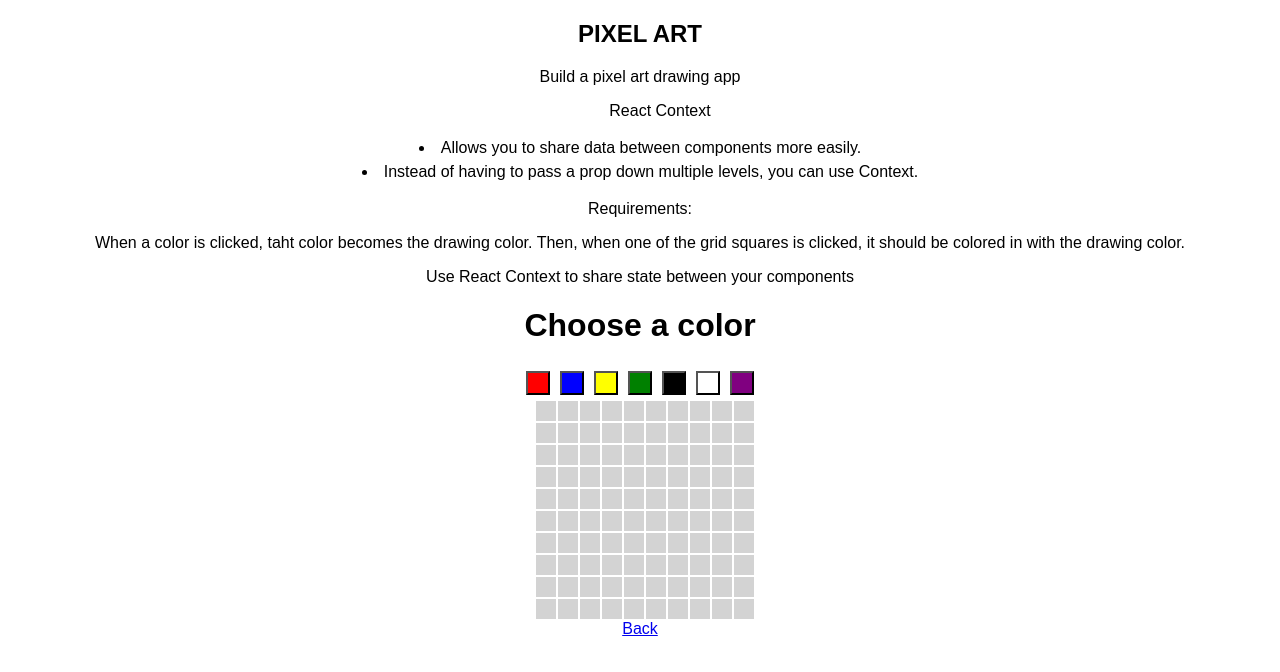
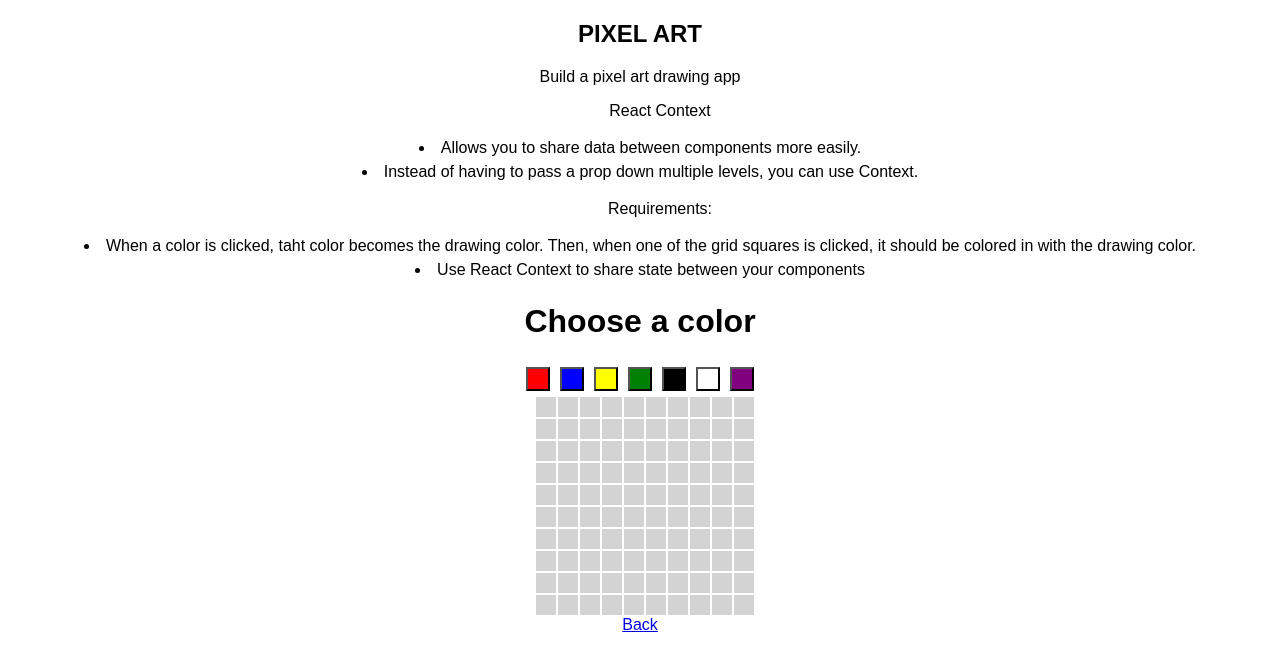
Before and after one commit to marinaaglic/react-exercises, a React (Vite) app: page /pixel-art in a window 1280 px wide. Shown: the top 672 px of the page. Built offline with nearby package versions, Linux system fonts and the light colour scheme.

Commit message:
corrected task text

```diff
--- a/src/pages/FocusInput.tsx
+++ b/src/pages/FocusInput.tsx
@@ -16,8 +16,8 @@ const FocusInput = () => {
         Focus an input upon a component mounting useRef - for interaction with
         the actual DOM
       </p>
-      <p>Requirements:</p>
-      <p>Upon page load, focus the input</p>
+      <ul>Requirements:</ul>
+      <li>Upon page load, focus the input</li>
       <label htmlFor="focused-input">Focus me on page load!</label>
       <input name="focused-input" ref={inputRef}></input>
       <Link to="/">Back</Link>
--- a/src/pages/PixelArt.tsx
+++ b/src/pages/PixelArt.tsx
@@ -17,13 +17,13 @@ const PixelArt = () => {
         Instead of having to pass a prop down multiple levels, you can use
         Context.
       </li>
-      <p>Requirements:</p>
-      <p>
+      <ul>Requirements:</ul>
+      <li>
         When a color is clicked, taht color becomes the drawing color. Then,
         when one of the grid squares is clicked, it should be colored in with
         the drawing color.
-      </p>
-      <p>Use React Context to share state between your components</p>
+      </li>
+      <li>Use React Context to share state between your components</li>
       <ColorContext.Provider
         value={{ selectedColor, setColor: setSelectedColor }}
       >
```
